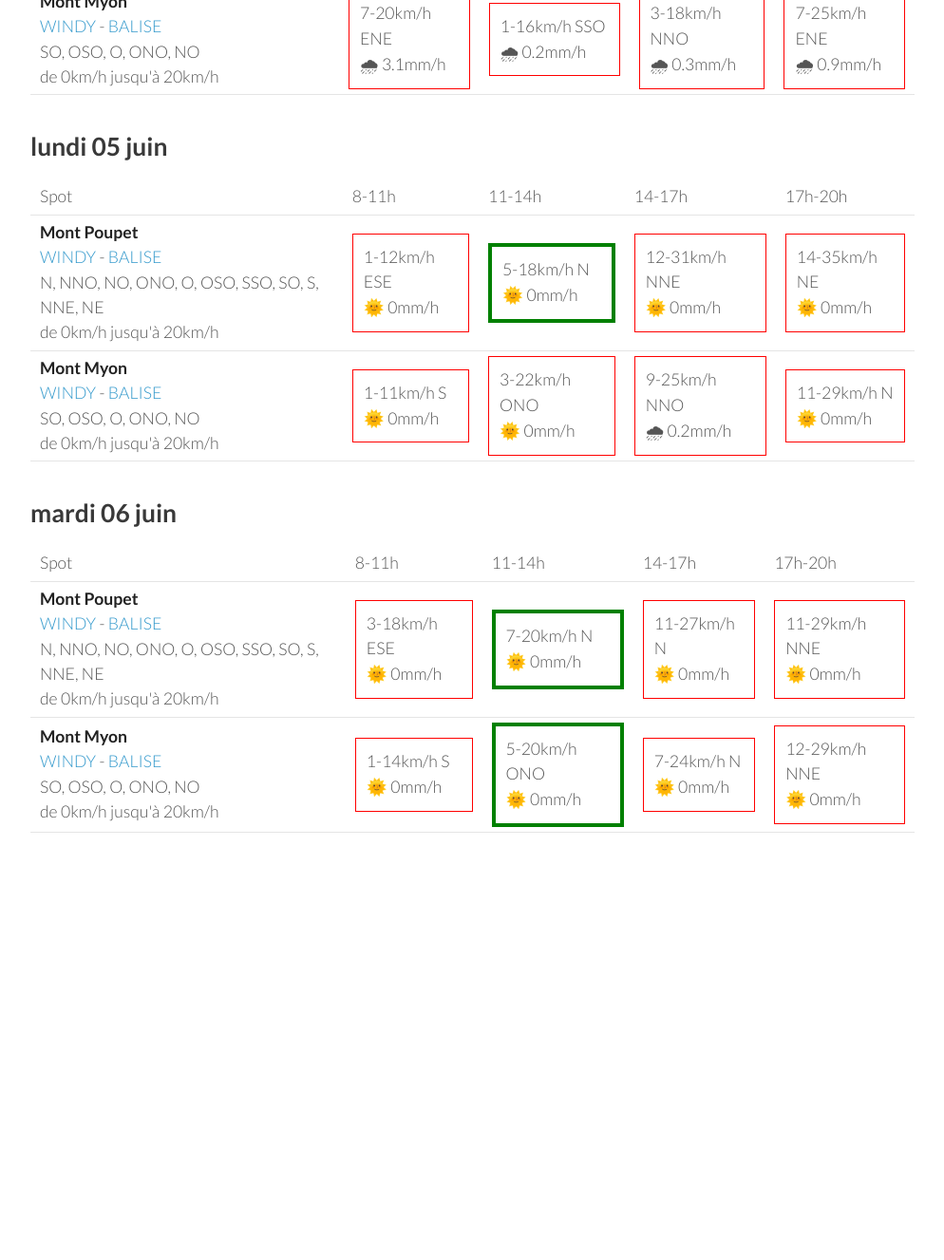
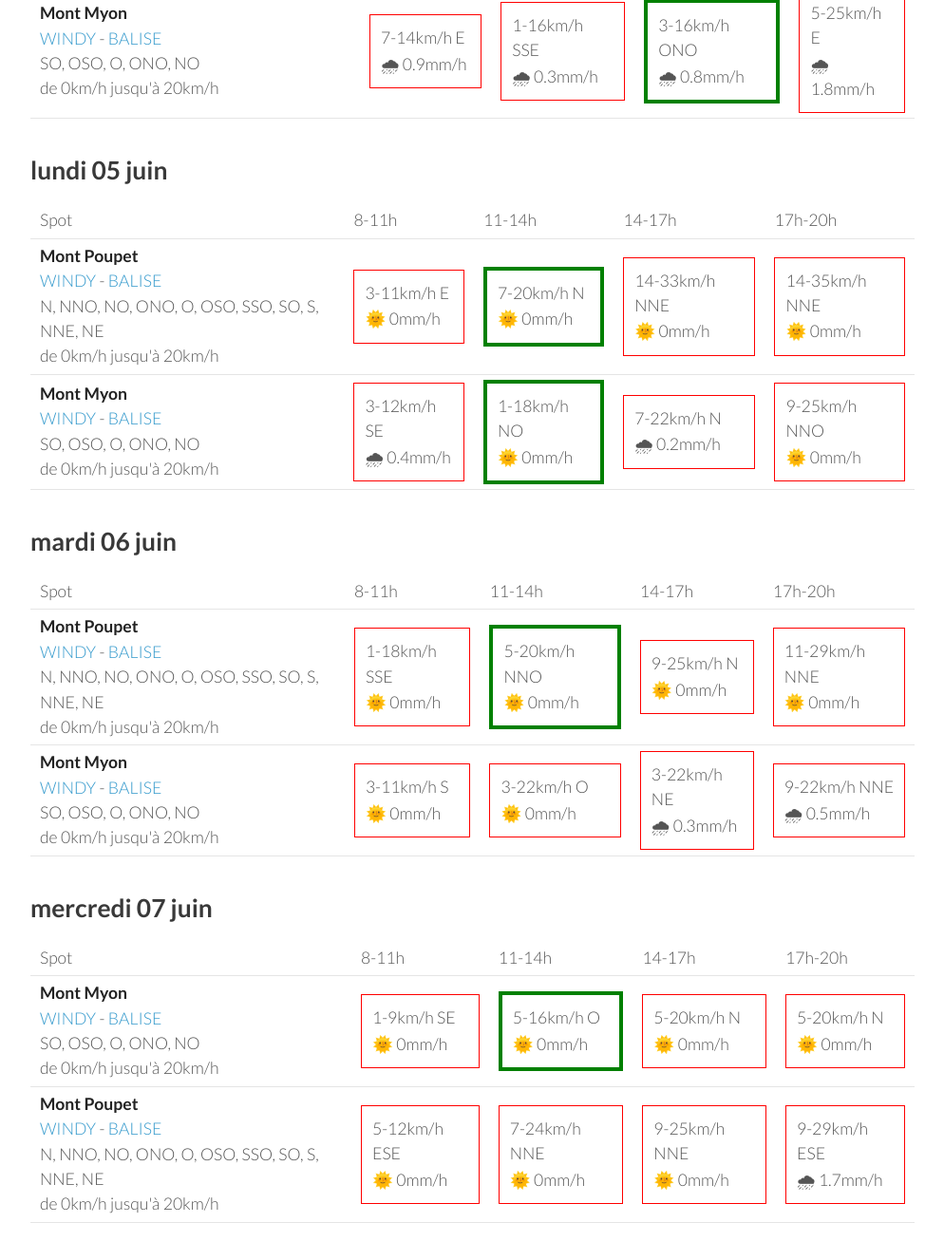
Before and after one commit to parapente-dans-le-nord/parapente-dans-le-nord.github.io, a Jekyll site: the page built from jura.markdown, in a window 1280 px wide and 1400 px high, scrolled down 1298 px. Shown: the top 1327 px of the window at 95% size, without its empty margins (26-1020 px from the left). Built offline with Jekyll 4.4.1, drawn with Linux system fonts in a browser that asks for light colours; before the commit the page ends 2303 px from its top, so only the background shows below that; some of the changed text lies outside the part shown.

Commit message:
update index.markdown

```diff
--- a/jura.markdown
+++ b/jura.markdown
@@ -96,20 +96,20 @@ page mise à jour le vendredi 02 juin 06:20
 <tr>
         <td><strong>Mont Poupet</strong><br><a href="https://windy.com/46.970/5.876?46.541,5.876,8">WINDY</a> - <span class=""><a href="http://www.balisemeteo.com/balise.php?idBalise=92">BALISE</a> </span><br> <span class="vent-favorable">N, NNO, NO, ONO, O, OSO, SSO, SO, S, NNE, NE</span><br><span class="force-vent">de 0km/h jusqu'à 20km/h</span> </td>
 
-            <td><div class="flyable"><p>3-12km/h S</p><p>🌞 0mm/h</p></div></td>
-            <td><div class="flyable"><p>5-20km/h NNO</p><p>🌞 0mm/h</p></div></td>
-            <td><div class="not-flyable"><p>9-24km/h N</p><p>🌧 0.2mm/h</p></div></td>
-            <td><div class="not-flyable"><p>7-29km/h ESE</p><p>🌧 3.9mm/h</p></div></td>
+            <td><div class="not-flyable"><p>1-14km/h SE</p><p>🌞 0mm/h</p></div></td>
+            <td><div class="flyable"><p>3-18km/h NO</p><p>🌧 0.2mm/h</p></div></td>
+            <td><div class="not-flyable"><p>9-25km/h NNE</p><p>🌧 1.1mm/h</p></div></td>
+            <td><div class="not-flyable"><p>3-33km/h E</p><p>🌧 4.6mm/h</p></div></td>
 
 
     </tr>
 <tr>
         <td><strong>Mont Myon</strong><br><a href="https://windy.com/46.331/5.397?45.898,5.394,8,m:eWoagj8">WINDY</a> - <span class=""><a href="http://www.balisemeteo.com/balise.php?idBalise=70">BALISE</a> </span><br> <span class="vent-favorable">SO, OSO, O, ONO, NO</span><br><span class="force-vent">de 0km/h jusqu'à 20km/h</span> </td>
 
-            <td><div class="not-flyable"><p>7-20km/h ENE</p><p>🌧 3.1mm/h</p></div></td>
-            <td><div class="not-flyable"><p>1-16km/h SSO</p><p>🌧 0.2mm/h</p></div></td>
-            <td><div class="not-flyable"><p>3-18km/h NNO</p><p>🌧 0.3mm/h</p></div></td>
-            <td><div class="not-flyable"><p>7-25km/h ENE</p><p>🌧 0.9mm/h</p></div></td>
+            <td><div class="not-flyable"><p>7-14km/h E</p><p>🌧 0.9mm/h</p></div></td>
+            <td><div class="not-flyable"><p>1-16km/h SSE</p><p>🌧 0.3mm/h</p></div></td>
+            <td><div class="flyable"><p>3-16km/h ONO</p><p>🌧 0.8mm/h</p></div></td>
+            <td><div class="not-flyable"><p>5-25km/h E</p><p>🌧 1.8mm/h</p></div></td>
 
 
     </tr>
@@ -132,20 +132,20 @@ page mise à jour le vendredi 02 juin 06:20
 <tr>
         <td><strong>Mont Poupet</strong><br><a href="https://windy.com/46.970/5.876?46.541,5.876,8">WINDY</a> - <span class=""><a href="http://www.balisemeteo.com/balise.php?idBalise=92">BALISE</a> </span><br> <span class="vent-favorable">N, NNO, NO, ONO, O, OSO, SSO, SO, S, NNE, NE</span><br><span class="force-vent">de 0km/h jusqu'à 20km/h</span> </td>
 
-            <td><div class="not-flyable"><p>1-12km/h ESE</p><p>🌞 0mm/h</p></div></td>
-            <td><div class="flyable"><p>5-18km/h N</p><p>🌞 0mm/h</p></div></td>
-            <td><div class="not-flyable"><p>12-31km/h NNE</p><p>🌞 0mm/h</p></div></td>
-            <td><div class="not-flyable"><p>14-35km/h NE</p><p>🌞 0mm/h</p></div></td>
+            <td><div class="not-flyable"><p>3-11km/h E</p><p>🌞 0mm/h</p></div></td>
+            <td><div class="flyable"><p>7-20km/h N</p><p>🌞 0mm/h</p></div></td>
+            <td><div class="not-flyable"><p>14-33km/h NNE</p><p>🌞 0mm/h</p></div></td>
+            <td><div class="not-flyable"><p>14-35km/h NNE</p><p>🌞 0mm/h</p></div></td>
 
 
     </tr>
 <tr>
         <td><strong>Mont Myon</strong><br><a href="https://windy.com/46.331/5.397?45.898,5.394,8,m:eWoagj8">WINDY</a> - <span class=""><a href="http://www.balisemeteo.com/balise.php?idBalise=70">BALISE</a> </span><br> <span class="vent-favorable">SO, OSO, O, ONO, NO</span><br><span class="force-vent">de 0km/h jusqu'à 20km/h</span> </td>
 
-            <td><div class="not-flyable"><p>1-11km/h S</p><p>🌞 0mm/h</p></div></td>
-            <td><div class="not-flyable"><p>3-22km/h ONO</p><p>🌞 0mm/h</p></div></td>
-            <td><div class="not-flyable"><p>9-25km/h NNO</p><p>🌧 0.2mm/h</p></div></td>
-            <td><div class="not-flyable"><p>11-29km/h N</p><p>🌞 0mm/h</p></div></td>
+            <td><div class="not-flyable"><p>3-12km/h SE</p><p>🌧 0.4mm/h</p></div></td>
+            <td><div class="flyable"><p>1-18km/h NO</p><p>🌞 0mm/h</p></div></td>
+            <td><div class="not-flyable"><p>7-22km/h N</p><p>🌧 0.2mm/h</p></div></td>
+            <td><div class="not-flyable"><p>9-25km/h NNO</p><p>🌞 0mm/h</p></div></td>
 
 
     </tr>
@@ -168,9 +168,9 @@ page mise à jour le vendredi 02 juin 06:20
 <tr>
         <td><strong>Mont Poupet</strong><br><a href="https://windy.com/46.970/5.876?46.541,5.876,8">WINDY</a> - <span class=""><a href="http://www.balisemeteo.com/balise.php?idBalise=92">BALISE</a> </span><br> <span class="vent-favorable">N, NNO, NO, ONO, O, OSO, SSO, SO, S, NNE, NE</span><br><span class="force-vent">de 0km/h jusqu'à 20km/h</span> </td>
 
-            <td><div class="not-flyable"><p>3-18km/h ESE</p><p>🌞 0mm/h</p></div></td>
-            <td><div class="flyable"><p>7-20km/h N</p><p>🌞 0mm/h</p></div></td>
-            <td><div class="not-flyable"><p>11-27km/h N</p><p>🌞 0mm/h</p></div></td>
+            <td><div class="not-flyable"><p>1-18km/h SSE</p><p>🌞 0mm/h</p></div></td>
+            <td><div class="flyable"><p>5-20km/h NNO</p><p>🌞 0mm/h</p></div></td>
+            <td><div class="not-flyable"><p>9-25km/h N</p><p>🌞 0mm/h</p></div></td>
             <td><div class="not-flyable"><p>11-29km/h NNE</p><p>🌞 0mm/h</p></div></td>
 
 
@@ -178,10 +178,10 @@ page mise à jour le vendredi 02 juin 06:20
 <tr>
         <td><strong>Mont Myon</strong><br><a href="https://windy.com/46.331/5.397?45.898,5.394,8,m:eWoagj8">WINDY</a> - <span class=""><a href="http://www.balisemeteo.com/balise.php?idBalise=70">BALISE</a> </span><br> <span class="vent-favorable">SO, OSO, O, ONO, NO</span><br><span class="force-vent">de 0km/h jusqu'à 20km/h</span> </td>
 
-            <td><div class="not-flyable"><p>1-14km/h S</p><p>🌞 0mm/h</p></div></td>
-            <td><div class="flyable"><p>5-20km/h ONO</p><p>🌞 0mm/h</p></div></td>
-            <td><div class="not-flyable"><p>7-24km/h N</p><p>🌞 0mm/h</p></div></td>
-            <td><div class="not-flyable"><p>12-29km/h NNE</p><p>🌞 0mm/h</p></div></td>
+            <td><div class="not-flyable"><p>3-11km/h S</p><p>🌞 0mm/h</p></div></td>
+            <td><div class="not-flyable"><p>3-22km/h O</p><p>🌞 0mm/h</p></div></td>
+            <td><div class="not-flyable"><p>3-22km/h NE</p><p>🌧 0.3mm/h</p></div></td>
+            <td><div class="not-flyable"><p>9-22km/h NNE</p><p>🌧 0.5mm/h</p></div></td>
 
 
     </tr>
@@ -189,3 +189,39 @@ page mise à jour le vendredi 02 juin 06:20
 </tbody>
 </table>
 {:/}
+## mercredi 07 juin
+
+{::nomarkdown}
+<table>
+  <tbody>
+    <tr>
+      <td>Spot</td>
+      <td>8-11h</td>
+      <td>11-14h</td>
+      <td>14-17h</td>
+      <td>17h-20h</td>
+    </tr>
+<tr>
+        <td><strong>Mont Myon</strong><br><a href="https://windy.com/46.331/5.397?45.898,5.394,8,m:eWoagj8">WINDY</a> - <span class=""><a href="http://www.balisemeteo.com/balise.php?idBalise=70">BALISE</a> </span><br> <span class="vent-favorable">SO, OSO, O, ONO, NO</span><br><span class="force-vent">de 0km/h jusqu'à 20km/h</span> </td>
+
+            <td><div class="not-flyable"><p>1-9km/h SE</p><p>🌞 0mm/h</p></div></td>
+            <td><div class="flyable"><p>5-16km/h O</p><p>🌞 0mm/h</p></div></td>
+            <td><div class="not-flyable"><p>5-20km/h N</p><p>🌞 0mm/h</p></div></td>
+            <td><div class="not-flyable"><p>5-20km/h N</p><p>🌞 0mm/h</p></div></td>
+
+
+    </tr>
+<tr>
+        <td><strong>Mont Poupet</strong><br><a href="https://windy.com/46.970/5.876?46.541,5.876,8">WINDY</a> - <span class=""><a href="http://www.balisemeteo.com/balise.php?idBalise=92">BALISE</a> </span><br> <span class="vent-favorable">N, NNO, NO, ONO, O, OSO, SSO, SO, S, NNE, NE</span><br><span class="force-vent">de 0km/h jusqu'à 20km/h</span> </td>
+
+            <td><div class="not-flyable"><p>5-12km/h ESE</p><p>🌞 0mm/h</p></div></td>
+            <td><div class="not-flyable"><p>7-24km/h NNE</p><p>🌞 0mm/h</p></div></td>
+            <td><div class="not-flyable"><p>9-25km/h NNE</p><p>🌞 0mm/h</p></div></td>
+            <td><div class="not-flyable"><p>9-29km/h ESE</p><p>🌧 1.7mm/h</p></div></td>
+
+
+    </tr>
+
+</tbody>
+</table>
+{:/}
```
Also changed, not shown: other parts of jura.markdown (+1 -1 lines).
